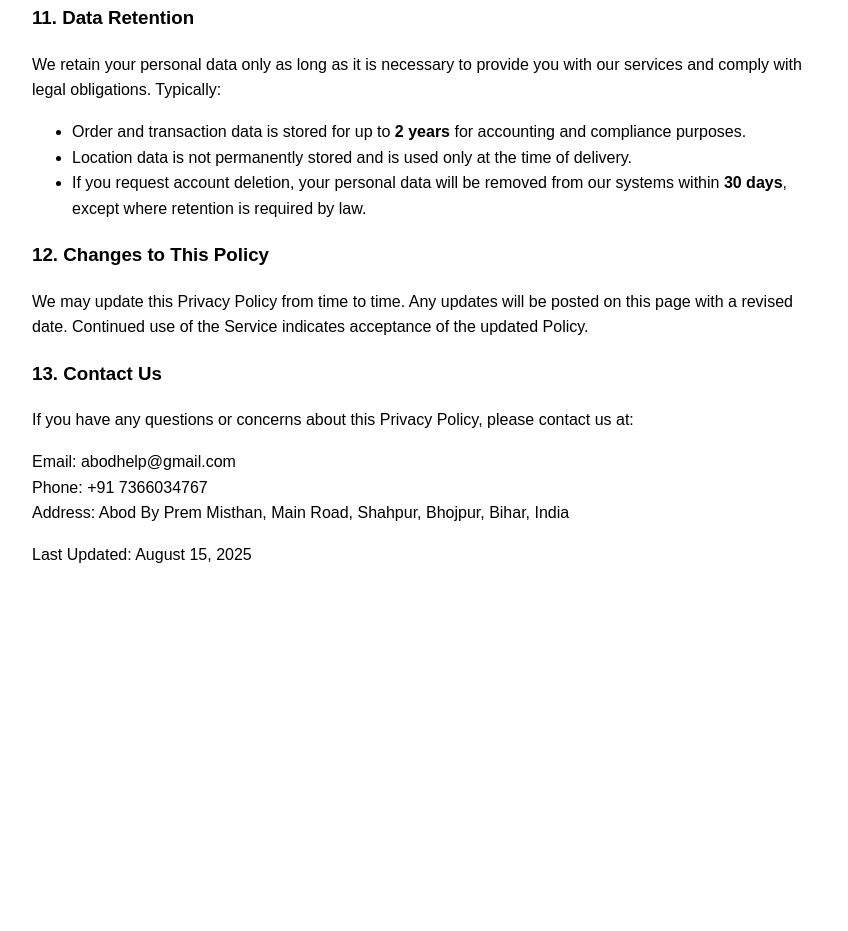
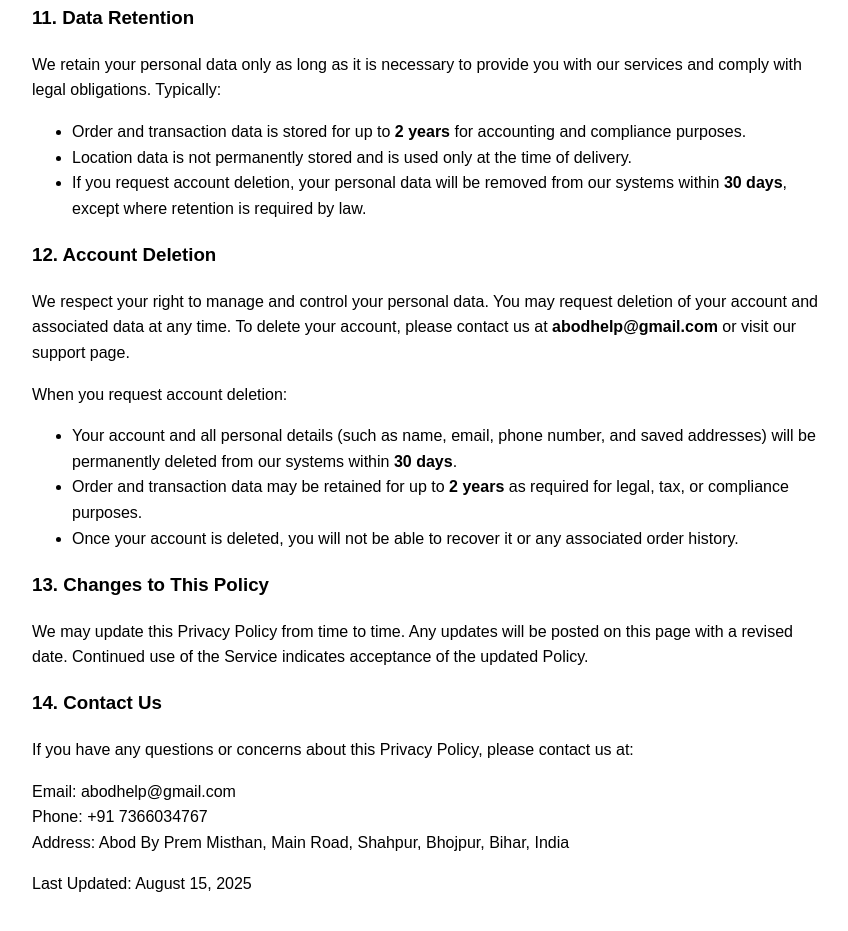
Before and after one commit to abodhelp/Privacy-and-policy, a plain HTML site: page index.html in a window 1280 px wide. Shown: the part 1818-2749 px from the top of the page, without its empty margins (208-1056 px from the left). Before the commit the page ends 2421 px from the top, so only its background shows below. Drawn offline with Linux system fonts and the light colour scheme.

Commit message:
Update index.html

```diff
--- a/index.html
+++ b/index.html
@@ -102,13 +102,26 @@
   </ul>
 </div>
 
+<div class="privacy-section">
+  <h3>12. Account Deletion</h3>
+  <p>We respect your right to manage and control your personal data. You may request deletion of your account and associated data at any time.
+  To delete your account, please contact us at <strong>abodhelp@gmail.com</strong> or visit our support page.</p>
+
+  <p>When you request account deletion:</p>
+  <ul>
+    <li>Your account and all personal details (such as name, email, phone number, and saved addresses) will be permanently deleted from our systems within <strong>30 days</strong>.</li>
+    <li>Order and transaction data may be retained for up to <strong>2 years</strong> as required for legal, tax, or compliance purposes.</li>
+    <li>Once your account is deleted, you will not be able to recover it or any associated order history.</li>
+  </ul>
+</div>
+
       <div class="terms-section">
-        <h3>12. Changes to This Policy</h3>
+        <h3>13. Changes to This Policy</h3>
         <p>We may update this Privacy Policy from time to time. Any updates will be posted on this page with a revised date. Continued use of the Service indicates acceptance of the updated Policy.</p>
       </div>
 
       <div class="terms-section">
-        <h3>13. Contact Us</h3>
+        <h3>14. Contact Us</h3>
         <p>If you have any questions or concerns about this Privacy Policy, please contact us at:</p>
         <p>Email: abodhelp@gmail.com<br>
         Phone: +91 7366034767<br>
@@ -118,4 +131,4 @@
 
     <p>Last Updated: August 15, 2025</p>
 </body>
-</html>
+    </html>
```
